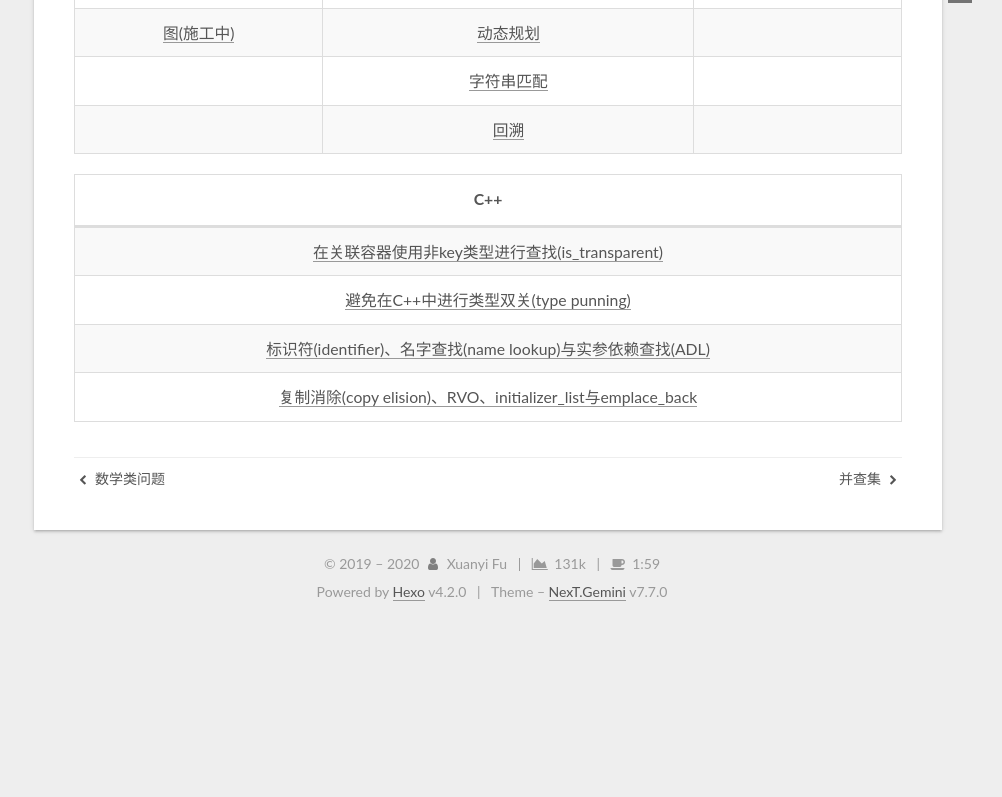
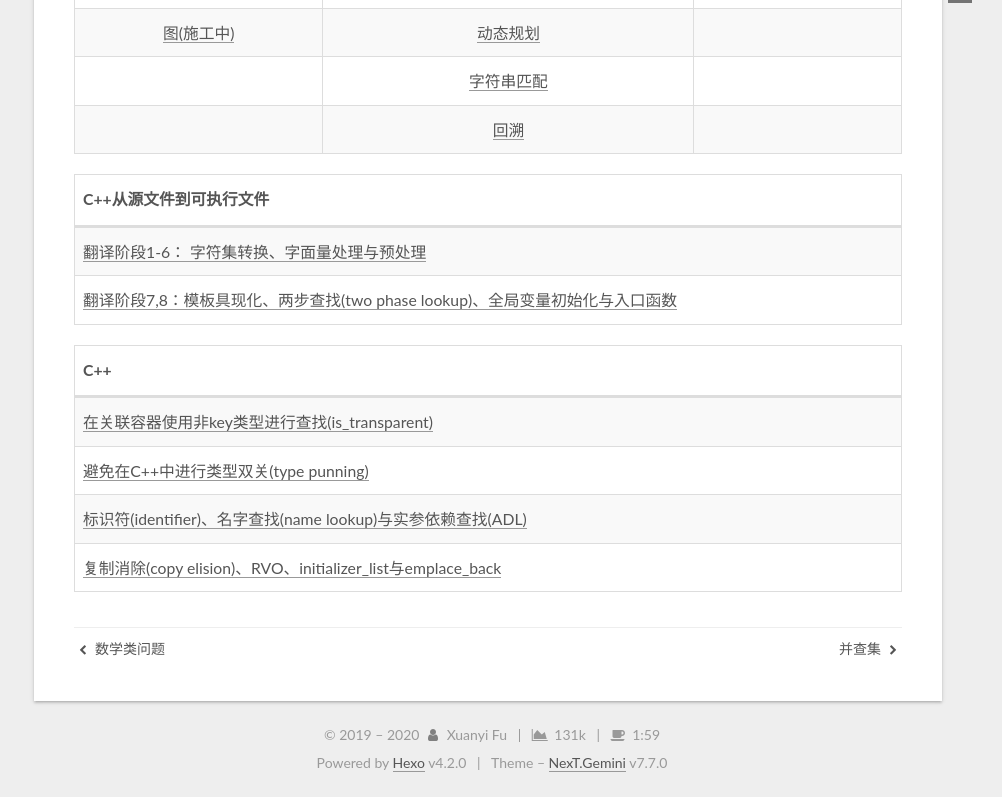
Before and after one commit to xuanyi-fu/xuanyi-fu.github.io, a plain HTML site: page posts/69854dca/index.html in a window 1280 px wide. Shown: the part 897-1694 px from the top of the page, without its empty margins (278-1280 px from the left). Before the commit the page ends 1523 px from the top, so only its background shows below. Drawn offline with Linux system fonts and the light colour scheme.

Commit message:
Site updated: 2020-07-15 18:07:38

```diff
--- a/posts/69854dca/index.html
+++ b/posts/69854dca/index.html
@@ -46,18 +46,18 @@
   };
 </script>
 
-  <meta name="description" content="Leetcode题目索引(按题号排序)  数据结构与算法     数据结构 算法 其他     栈与队列 位运算 日期问题   链表 二分查找 N数之和   二叉堆 排序    二叉树 顺序统计量    二叉搜索树 排列、组合、子集    并查集 数学类问题    图(施工中) 动态规划     字符串匹配     回溯          C++     在关联容器使用非key类型进行查找(is">
+  <meta name="description" content="Leetcode题目索引(按题号排序)  数据结构与算法     数据结构 算法 其他     栈与队列 位运算 日期问题   链表 二分查找 N数之和   二叉堆 排序    二叉树 顺序统计量    二叉搜索树 排列、组合、子集    并查集 数学类问题    图(施工中) 动态规划     字符串匹配     回溯          C++从源文件到可执行文件     翻译阶段1-6： 字">
 <meta property="og:type" content="article">
 <meta property="og:title" content="文章索引">
 <meta property="og:url" content="http://xyfu.me/posts/69854dca/index.html">
 <meta property="og:site_name" content="Xuanyi Fu Blog">
-<meta property="og:description" content="Leetcode题目索引(按题号排序)  数据结构与算法     数据结构 算法 其他     栈与队列 位运算 日期问题   链表 二分查找 N数之和   二叉堆 排序    二叉树 顺序统计量    二叉搜索树 排列、组合、子集    并查集 数学类问题    图(施工中) 动态规划     字符串匹配     回溯          C++     在关联容器使用非key类型进行查找(is">
+<meta property="og:description" content="Leetcode题目索引(按题号排序)  数据结构与算法     数据结构 算法 其他     栈与队列 位运算 日期问题   链表 二分查找 N数之和   二叉堆 排序    二叉树 顺序统计量    二叉搜索树 排列、组合、子集    并查集 数学类问题    图(施工中) 动态规划     字符串匹配     回溯          C++从源文件到可执行文件     翻译阶段1-6： 字">
 <meta property="og:locale" content="en_US">
 <meta property="og:image" content="https://lc.coding.gs/v1cn/xuanyifu.svg">
 <meta property="og:image" content="https://lc.coding.gs/v1cn/ranking/xuanyifu.svg">
 <meta property="og:image" content="https://lc.coding.gs/v1cn/solved/xuanyifu.svg">
 <meta property="article:published_time" content="2020-02-19T05:41:48.000Z">
-<meta property="article:modified_time" content="2020-07-15T10:00:08.257Z">
+<meta property="article:modified_time" content="2020-07-15T10:07:23.893Z">
 <meta property="article:author" content="Xuanyi Fu">
 <meta name="twitter:card" content="summary">
 <meta name="twitter:image" content="https://lc.coding.gs/v1cn/xuanyifu.svg">
@@ -209,7 +209,7 @@
                   <i class="fa fa-calendar-check-o"></i>
                 </span>
                 <span class="post-meta-item-text">Edited on</span>
-                <time title="Modified: 2020-07-15 18:00:08" itemprop="dateModified" datetime="2020-07-15T18:00:08+08:00">2020-07-15</time>
+                <time title="Modified: 2020-07-15 18:07:23" itemprop="dateModified" datetime="2020-07-15T18:07:23+08:00">2020-07-15</time>
               </span>
 
           <br>
@@ -218,7 +218,7 @@
                 <i class="fa fa-file-word-o"></i>
               </span>
                 <span class="post-meta-item-text">Symbols count in article: </span>
-              <span>263</span>
+              <span>346</span>
             </span>
 
         </div>
@@ -296,21 +296,38 @@
 <table>
 <thead>
 <tr>
-<th style="text-align:center">C++</th>
+<th style="text-align:left">C++从源文件到可执行文件</th>
 </tr>
 </thead>
 <tbody>
 <tr>
-<td style="text-align:center"><a href="/posts/d9138479/" title="在关联容器使用非key类型进行查找(is_transparent)">在关联容器使用非key类型进行查找(is_transparent)</a></td>
+<td style="text-align:left"><a href="/posts/93539652/" title="翻译阶段1-6： 字符集转换、字面量处理与预处理">翻译阶段1-6： 字符集转换、字面量处理与预处理</a></td>
 </tr>
 <tr>
-<td style="text-align:center"><a href="/posts/326396eb/" title="避免在C++中进行类型双关(type punning)">避免在C++中进行类型双关(type punning)</a></td>
+<td style="text-align:left"><a href="/posts/1ba55501/" title="翻译阶段7,8：模板具现化、两步查找(two phase lookup)、全局变量初始化与入口函数">翻译阶段7,8：模板具现化、两步查找(two phase lookup)、全局变量初始化与入口函数</a></td>
+</tr>
+</tbody>
+</table>
+</div>
+<div class="table-container">
+<table>
+<thead>
+<tr>
+<th style="text-align:left">C++</th>
+</tr>
+</thead>
+<tbody>
+<tr>
+<td style="text-align:left"><a href="/posts/d9138479/" title="在关联容器使用非key类型进行查找(is_transparent)">在关联容器使用非key类型进行查找(is_transparent)</a></td>
 </tr>
 <tr>
-<td style="text-align:center"><a href="/posts/8f07748/" title="标识符(identifier)、名字查找(name lookup)与实参依赖查找(ADL)">标识符(identifier)、名字查找(name lookup)与实参依赖查找(ADL)</a></td>
+<td style="text-align:left"><a href="/posts/326396eb/" title="避免在C++中进行类型双关(type punning)">避免在C++中进行类型双关(type punning)</a></td>
 </tr>
 <tr>
-<td style="text-align:center"><a href="/posts/3ad196a7/" title="复制消除(copy elision)、RVO、initializer_list与emplace_back">复制消除(copy elision)、RVO、initializer_list与emplace_back</a></td>
+<td style="text-align:left"><a href="/posts/8f07748/" title="标识符(identifier)、名字查找(name lookup)与实参依赖查找(ADL)">标识符(identifier)、名字查找(name lookup)与实参依赖查找(ADL)</a></td>
+</tr>
+<tr>
+<td style="text-align:left"><a href="/posts/3ad196a7/" title="复制消除(copy elision)、RVO、initializer_list与emplace_back">复制消除(copy elision)、RVO、initializer_list与emplace_back</a></td>
 </tr>
 </tbody>
 </table>
```
Also changed, not shown: index.html (+24 -7 lines).
